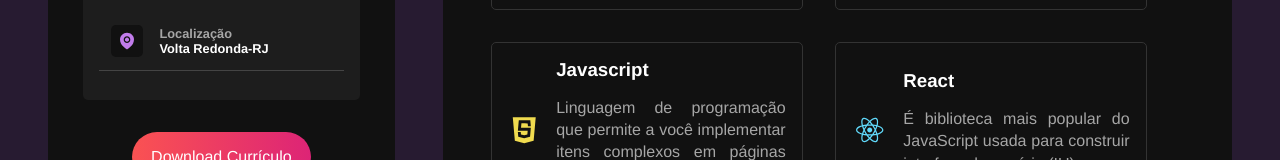
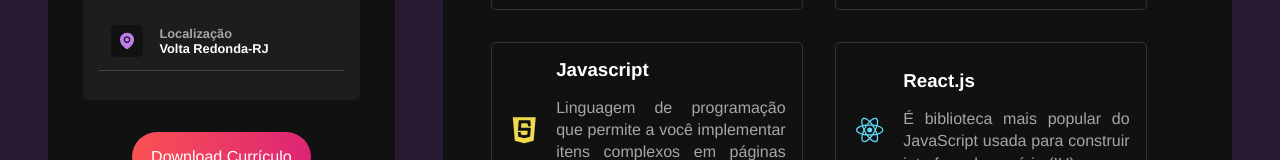
Before and after one commit to PhilipeF/site-portfolio, a React (Vite) app: page / in a window 1280 px wide. Shown: the part 756-916 px from the top of the page. Built offline with nearby package versions, Linux system fonts and the light colour scheme.

Commit message:
react.js

```diff
--- a/src/components/TechnologiesContainer.jsx
+++ b/src/components/TechnologiesContainer.jsx
@@ -24,7 +24,7 @@ const technologies = [
     },
     {
         id: "reactjs",
-        name: "React",
+        name: "React.js",
         icon: <DiReact />,
         description: "É biblioteca mais popular do JavaScript usada para construir interface de usuário (IU)."
     },
```
